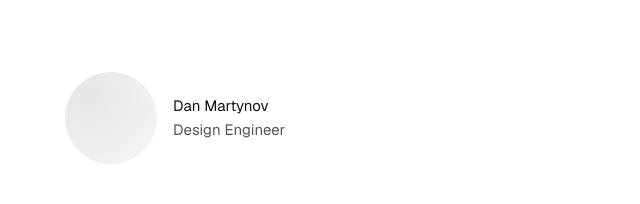
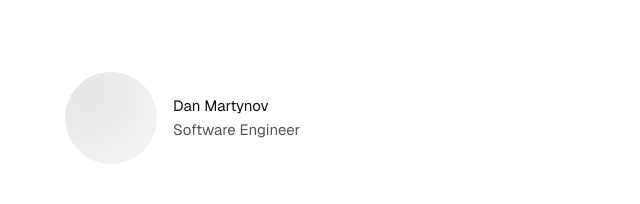
Before and after one commit to yungrari/yungrari, a Next.js app: page / in a window 1280 px wide. Shown: the top 204 px of the page, without its empty margins (305-945 px from the left). Built offline with nearby package versions, Linux system fonts and the light colour scheme.

Commit message:
Update config

```diff
--- a/app/config.ts
+++ b/app/config.ts
@@ -17,13 +17,13 @@ export type Content = {
 
 export type Config = {
   title: string;
-  description: string;
+  description: [string, string];
   content: Content[];
 };
 
 export default {
   title: "Dan Martynov",
-  description: "Design Engineer",
+  description: ["Design Engineer", "Software Engineer"],
   content: [
     {
       title: "About",
--- a/app/layout.tsx
+++ b/app/layout.tsx
@@ -17,7 +17,6 @@ const geistMono = Geist_Mono({
 
 export const metadata: Metadata = {
   title: config.title,
-  description: config.description,
 };
 
 export default function RootLayout({
--- a/app/page.tsx
+++ b/app/page.tsx
@@ -1,3 +1,5 @@
+import { Suspense } from "react";
+
 import { Blur } from "@/app/ui/blur";
 import { Container } from "@/app/ui/container";
 import { Content } from "@/app/ui/content";
@@ -11,7 +13,9 @@ export default function Home() {
     <>
       <Blur />
       <Container>
-        <Header title={config.title} subtitle={config.description} />
+        <Suspense>
+          <Header title={config.title} subtitle={config.description} />
+        </Suspense>
         <Content content={config.content} />
       </Container>
       <Footer />
--- a/app/ui/header.tsx
+++ b/app/ui/header.tsx
@@ -1,3 +1,7 @@
+"use client";
+
+import { useSearchParams } from "next/navigation";
+
 import { User } from "@/app/ui/user";
 
 export function Header({
@@ -5,13 +9,18 @@ export function Header({
   subtitle,
 }: {
   title: string;
-  subtitle: string;
+  subtitle: [string, string];
 }) {
+  const searchParams = useSearchParams();
+  const mode = searchParams.get("mode");
+
   return (
     <header className="grid grid-cols-[92px_1fr] gap-x-4">
       <User />
       <h1 className="col-[2/3] self-end">{title}</h1>
-      <h2 className="col-[2/3] self-start text-(--grey2)">{subtitle}</h2>
+      <h2 className="col-[2/3] self-start text-(--grey2)">
+        {subtitle[mode === "design" ? 0 : 1]}
+      </h2>
     </header>
   );
 }
```
